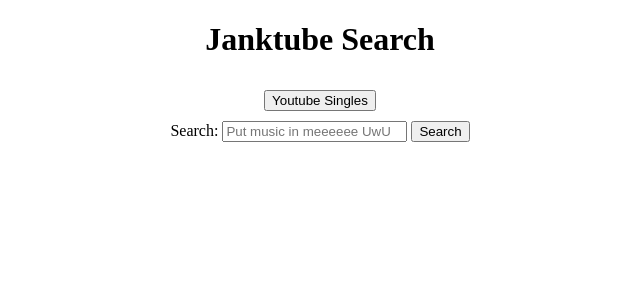
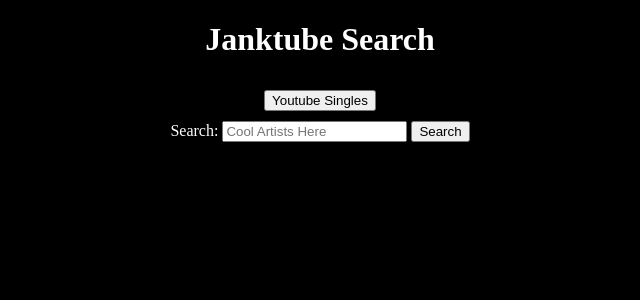
Before and after one commit to DumpsterCat11/FlaskProject, a Flask app: page / in a window 1280 px wide. Shown: the top 300 px of the page, without its empty margins (320-960 px from the left). Run offline with Flask 3, Linux system fonts and the light colour scheme.

Commit message:
feat: black backgrounds

```diff
--- /dev/null
+++ b/static/styles.css
@@ -0,0 +1,4 @@
+body {
+    background-color: black;
+    color: white
+}
--- a/templates/hot_singles.html
+++ b/templates/hot_singles.html
@@ -2,14 +2,15 @@
 <html lang="en">
     <head>
         <meta charset="UTF-8">
+        <link rel="stylesheet" type="text/css" href="{{ url_for('static', filename='styles.css')}}">
     </head>
     <body>
-        <h1>Yes it is Hot Singles Time</h1>
+        <h1>Youtube Singles Audio Dump</h1>
         <form action="/" method="post">
             <button type="submit">Home</button>
         </form>
         <form action="/hot_singles_results_route" method="post">
-            <input type="text" name="hot_singles_results" id="i dont think this matters lol" placeholder = "put hot milfs here (youtube links)" required>
+            <input type="text" name="hot_singles_results" id="i dont think this matters lol" placeholder = "https://www.youtube.com/watch?v=6B7PqW2NKeQ" required>
             <button type="input">search</button>
         </form>
         <p>
--- a/templates/hot_singles_results.html
+++ b/templates/hot_singles_results.html
@@ -1,6 +1,9 @@
 <!DOCTYPE html>
 <html lang="en"></html>
-<meta charset="UTF-8">
+<head>
+    <meta charset="UTF-8">
+    <link rel="stylesheet" type="text/css" href="{{ url_for('static', filename='styles.css')}}">
+</head>
 <header> (&gt;&quot;)&gt; SLimeeeeee audio should appear in server &lt;(&quot;&lt;)</header>
 <body>
 
--- a/templates/index.html
+++ b/templates/index.html
@@ -3,6 +3,7 @@
 <head>
     <meta charset="UTF-8">
     <meta name="viewport" content="width=device-width, initial-scale=1.0">
+    <link rel="stylesheet" type="text/css" href="{{ url_for('static', filename='styles.css')}}">
     <title>Jank Search</title>
     <style>
       body{
@@ -25,18 +26,13 @@
 <body>
 
     <h1>Janktube Search</h1>
-    <!--
-    <nav>
-      <a href="/" aria-current="page">Home</a>
-      <a href="/hot_singles_route">Hot Singles</a>
-    </nav>
--->
+
     <form action="/hot_singles_route" method="post">
       <button type ="submit">Youtube Singles</button>
     </form>
     <form action="{{ url_for('search') }}" method="post">
         <label for="search_query">Search:</label>
-        <input type="text" name="search_query" id="search_query" placeholder="Put music in meeeeee UwU" required>
+        <input type="text" name="search_query" id="search_query" placeholder="Cool Artists Here" required>
         <button type="submit">Search</button>
     </form>
 </body>
--- a/templates/results.html
+++ b/templates/results.html
@@ -3,6 +3,7 @@
 <head>
     <meta charset="UTF-8">
     <meta name="viewport" content="width=device-width, initial-scale=1.0">
+    <link rel="stylesheet" type="text/css" href="{{ url_for('static', filename='styles.css')}}">
     <title>Thumbnails Linked to Flask Routes</title>
     <script>
         function handleThumbnailClick(thumbnailUrl) {
```
